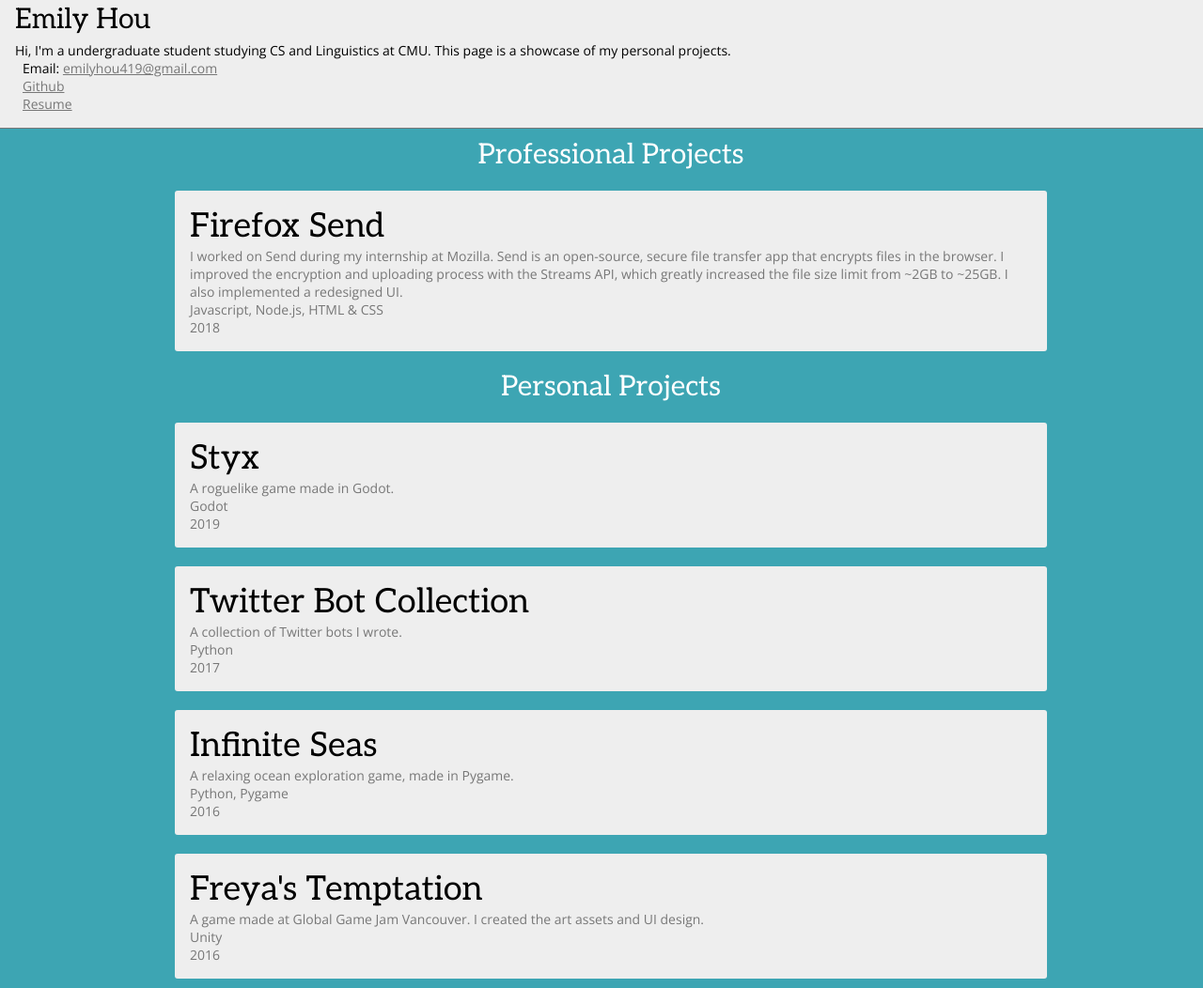
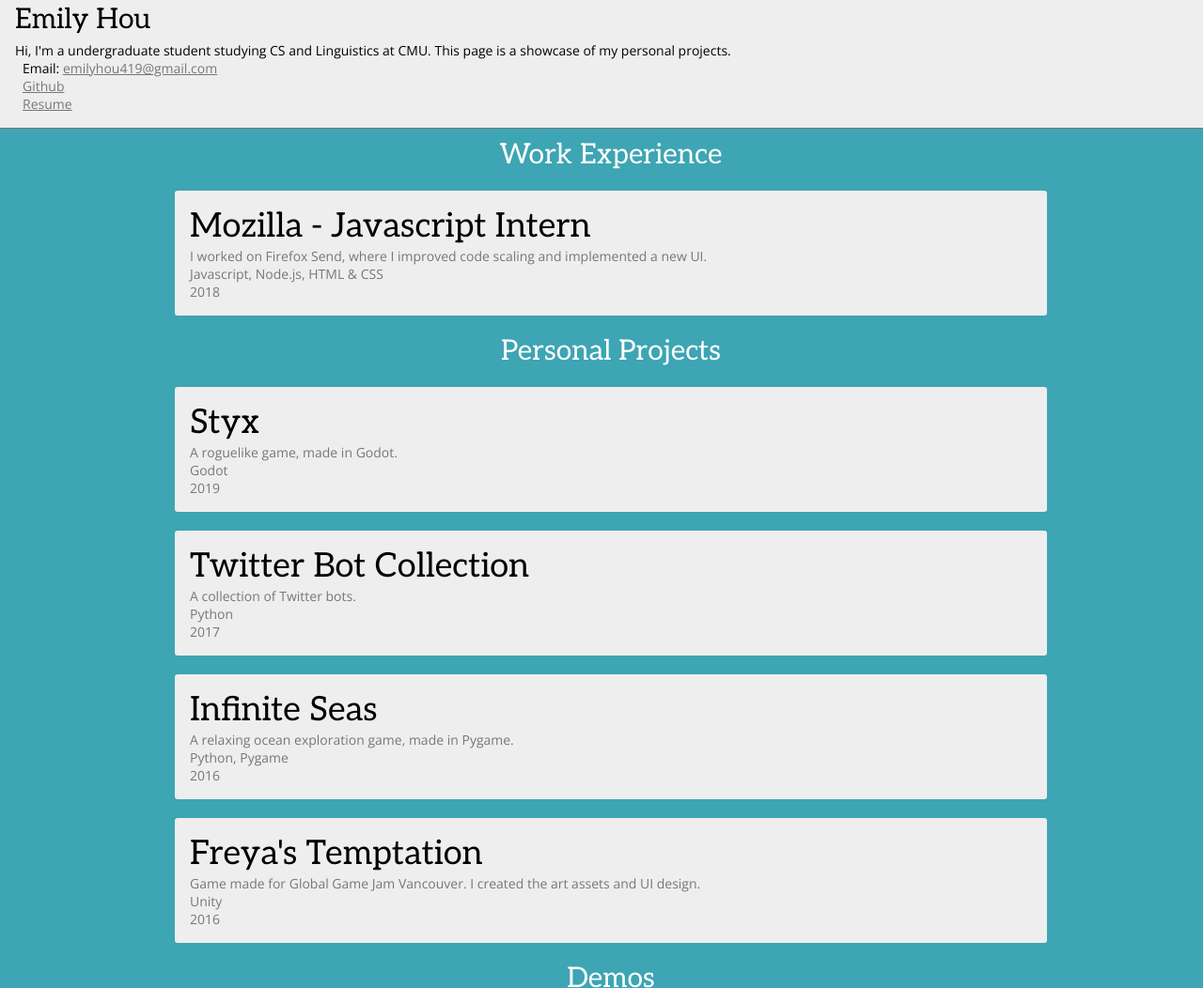
Before and after one commit to almightyJanitor/almightyJanitor.github.io, a plain HTML site: page index.html in a window 1280 px wide. Shown: the part 13-1065 px from the top of the page at 94% size. Drawn offline with nearby package versions, Linux system fonts and the light colour scheme.

Commit message:
Update index.html

```diff
--- a/index.html
+++ b/index.html
@@ -20,14 +20,12 @@
     <div id="projects">
 
         <div class = "divider">
-            <h2>Professional Projects</h2>
+            <h2>Work Experience</h2>
         </div>
 
         <a href="https://github.com/mozilla/send">
-            <p class="project-title">Firefox Send</p>
-            <p>I worked on Send during my internship at Mozilla. Send is an open-source, secure file transfer app that encrypts
-            files in the browser. I improved the encryption and uploading process with the Streams API, which greatly increased
-            the file size limit from ~2GB to ~25GB. I also implemented a redesigned UI.</p>
+            <p class="project-title">Mozilla - Javascript Intern</p>
+            <p>I worked on Firefox Send, where I improved code scaling and implemented a new UI.</p>
             <p>Javascript, Node.js, HTML & CSS</p>
             <p class="date"> 2018</p>
         </a>
@@ -38,14 +36,14 @@
 
         <a href="https://github.com/emily-hou/Styx">
             <p class="project-title">Styx</p>
-            <p>A roguelike game made in Godot.</p>
+            <p>A roguelike game, made in Godot.</p>
             <p>Godot</p>
             <p class="date"> 2019</p>
         </a>
 
          <a href="https://twitter.com/EmilyHou12/lists/my-twitter-bots/members">
             <p class="project-title">Twitter Bot Collection</p>
-            <p>A collection of Twitter bots I wrote.</p>
+            <p>A collection of Twitter bots.</p>
             <p>Python</p>
             <p class="date"> 2017</p>
         </a>
@@ -59,7 +57,7 @@
 
         <a href="https://globalgamejam.org/2016/games/freyas-temptation">
             <p class="project-title">Freya's Temptation</p>
-            <p>A game made at Global Game Jam Vancouver. I created the art assets and UI design.</p>
+            <p>Game made for Global Game Jam Vancouver. I created the art assets and UI design.</p>
             <p>Unity</p>
             <p class="date">2016</p>
         </a>
@@ -79,7 +77,7 @@
 
         <div class = "divider">
             <h2>Archive</h2>
-            <p>A look back at my earliest projects that started my interest in programming. </p>
+            <p>My earliest projects that started my interest in programming. </p>
         </div>
 
         <a href='keyboard'>
```
